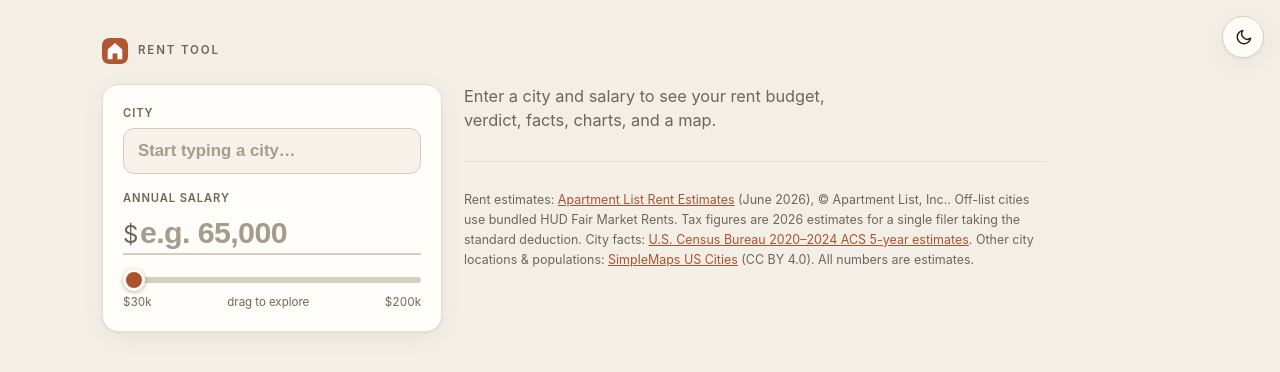
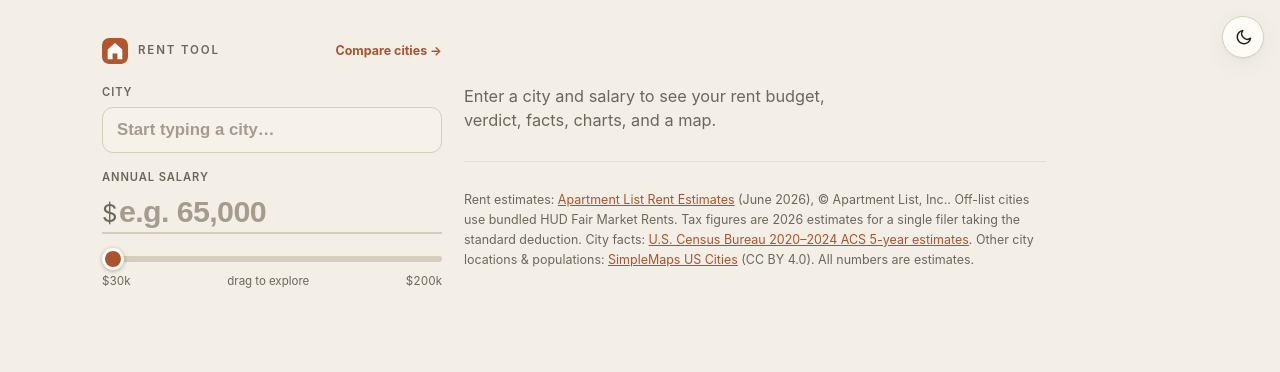
Before and after one commit to llithium/rent_tool, a SvelteKit app: page / in a window 1280 px wide. Shown: the top 372 px of the page. Built offline with nearby package versions, Linux system fonts and the light colour scheme.

Commit message:
Add compare link and flatten panels

```diff
--- a/src/routes/+page.svelte
+++ b/src/routes/+page.svelte
@@ -207,11 +207,10 @@
             <span class="eyebrow">Rent Tool</span>
           </div>
         </div>
+        <a class="compare-link" href="/compare">Compare cities →</a>
       </header>
 
-      <!-- One panel for the whole control surface: search, salary, actions and the
-           resulting budget. They're a single thought, so they share a single box —
-           the only card in the layout. -->
+      <!-- One control surface for search, salary, actions, and the resulting budget. -->
       <section class="panel">
         <CitySearch onselect={onCitySelect} selectedName={app.selectedName} />
 
@@ -340,6 +339,7 @@
   .rt-header {
     display: flex;
     align-items: center;
+    justify-content: space-between;
     gap: 20px;
     flex-wrap: wrap;
     padding: 4px 0;
@@ -359,6 +359,15 @@
     text-transform: uppercase;
     letter-spacing: 0.16em;
     color: var(--muted);
+  }
+  .compare-link {
+    color: var(--accent);
+    font-size: 0.78rem;
+    font-weight: 650;
+    text-decoration: none;
+  }
+  .compare-link:hover {
+    color: var(--accent-deep);
   }
   /* Shell */
   .rt-shell {
@@ -443,11 +452,11 @@
   }
 
   .panel {
-    background: var(--card);
-    border: 1px solid var(--border);
-    border-radius: var(--radius);
-    box-shadow: var(--shadow);
-    padding: 20px;
+    background: transparent;
+    border: 0;
+    border-radius: 0;
+    box-shadow: none;
+    padding: 0;
   }
 
   /* Salary field */
--- a/src/routes/compare/+page.svelte
+++ b/src/routes/compare/+page.svelte
@@ -376,7 +376,7 @@
   .back { font-size: .86rem; font-weight: 600; text-decoration: none; }
   .intro { display: grid; grid-template-columns: minmax(0, 1fr) 320px; gap: 38px; align-items: end; padding: 46px 0 28px; }
   .eyebrow { color: var(--muted); text-transform: uppercase; letter-spacing: .11em; font-size: .74rem; font-weight: 650; line-height: 1.5; }
-  .add-panel { background: var(--card); border: 1px solid var(--border); border-radius: var(--radius); padding: 20px; box-shadow: var(--shadow); }
+  .add-panel { background: transparent; border: 0; border-radius: 0; padding: 0; box-shadow: none; }
   .add-panel > p { color: var(--muted); font-size: .76rem; margin-top: 9px; }
   .salary-grid { display: grid; grid-template-columns: repeat(auto-fit, minmax(215px, 1fr)); gap: 0; padding: 30px 0; }
   .scenario { padding: 4px 22px 24px; min-width: 0; }
```
